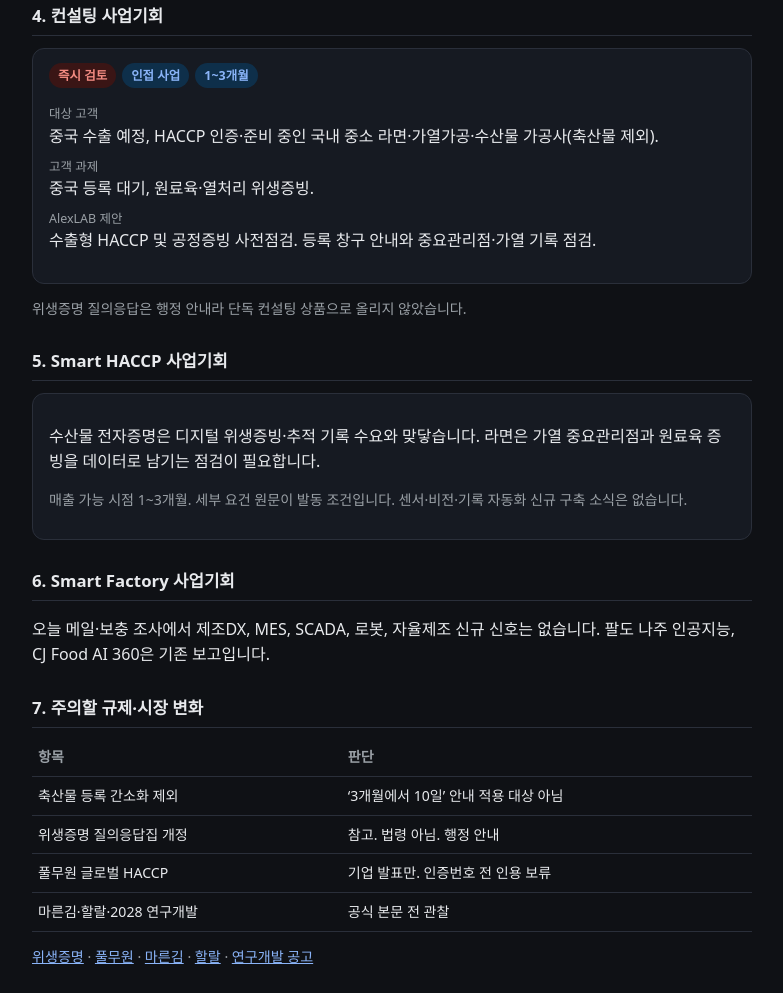
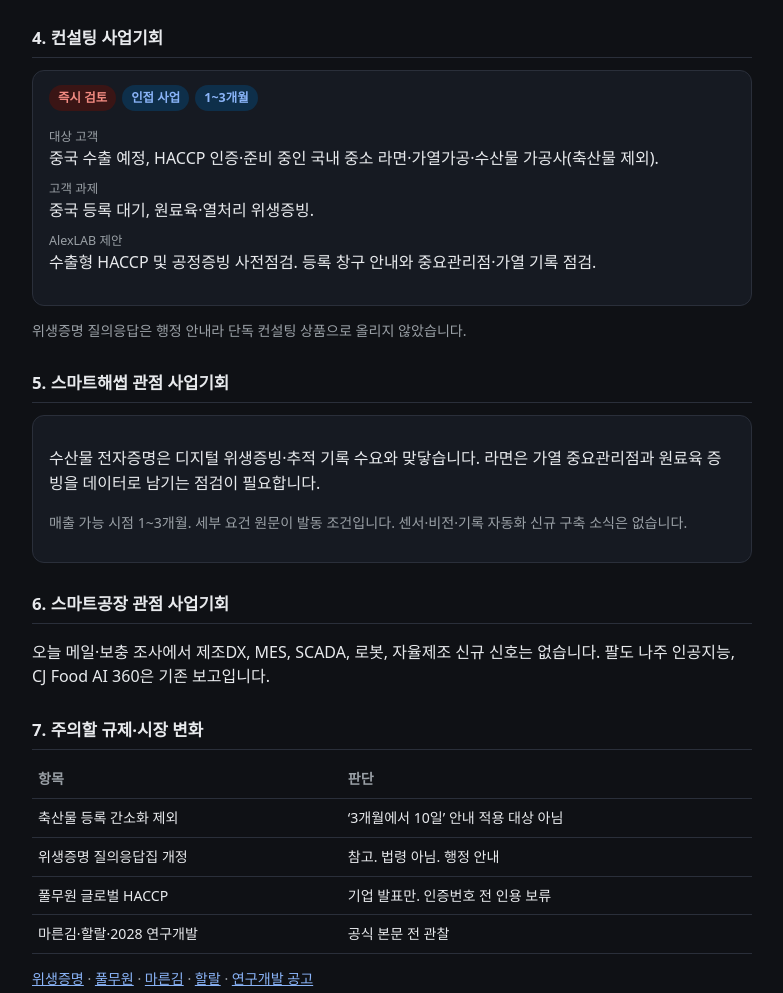
Before and after one commit to alex0916-agent/briefing-notes, a plain HTML site: page briefs/2026-08-20-food-journal-brief.html in a window 1280 px wide. Shown: the part 863-1856 px from the top of the page, without its empty margins (248-1031 px from the left). Drawn offline with Linux system fonts and the light colour scheme.

Commit message:
Make the morning-brief identity unmistakable on the page.
HACCP and factory stay as interpretation lenses, not the brief title.

```diff
--- a/briefs/2026-08-20-food-journal-brief.html
+++ b/briefs/2026-08-20-food-journal-brief.html
@@ -47,7 +47,7 @@
     <span class="b upd">변경 1</span>
   </div>
   <h1>AlexLAB 식품저널 아침 브리핑</h1>
-  <p class="meta">2026-08-20 · Outlook 식품저널 메일 실독 · 실행 권한 없음</p>
+  <p class="meta">2026-08-20 · Outlook 식품저널 뉴스레터 · 스마트해썹 주간 브리핑이 아닙니다. 스마트해썹·스마트공장은 해석 관점입니다.</p>
 
   <h2>1. 오늘의 핵심 뉴스</h2>
   <ul>
@@ -90,13 +90,13 @@
   </div>
   <p class="muted">위생증명 질의응답은 행정 안내라 단독 컨설팅 상품으로 올리지 않았습니다.</p>
 
-  <h2>5. Smart HACCP 사업기회</h2>
+  <h2>5. 스마트해썹 관점 사업기회</h2>
   <div class="card">
     <p>수산물 전자증명은 디지털 위생증빙·추적 기록 수요와 맞닿습니다. 라면은 가열 중요관리점과 원료육 증빙을 데이터로 남기는 점검이 필요합니다.</p>
     <p class="muted">매출 가능 시점 1~3개월. 세부 요건 원문이 발동 조건입니다. 센서·비전·기록 자동화 신규 구축 소식은 없습니다.</p>
   </div>
 
-  <h2>6. Smart Factory 사업기회</h2>
+  <h2>6. 스마트공장 관점 사업기회</h2>
   <p>오늘 메일·보충 조사에서 제조DX, MES, SCADA, 로봇, 자율제조 신규 신호는 없습니다. 팔도 나주 인공지능, CJ Food AI 360은 기존 보고입니다.</p>
 
   <h2>7. 주의할 규제·시장 변화</h2>
```
